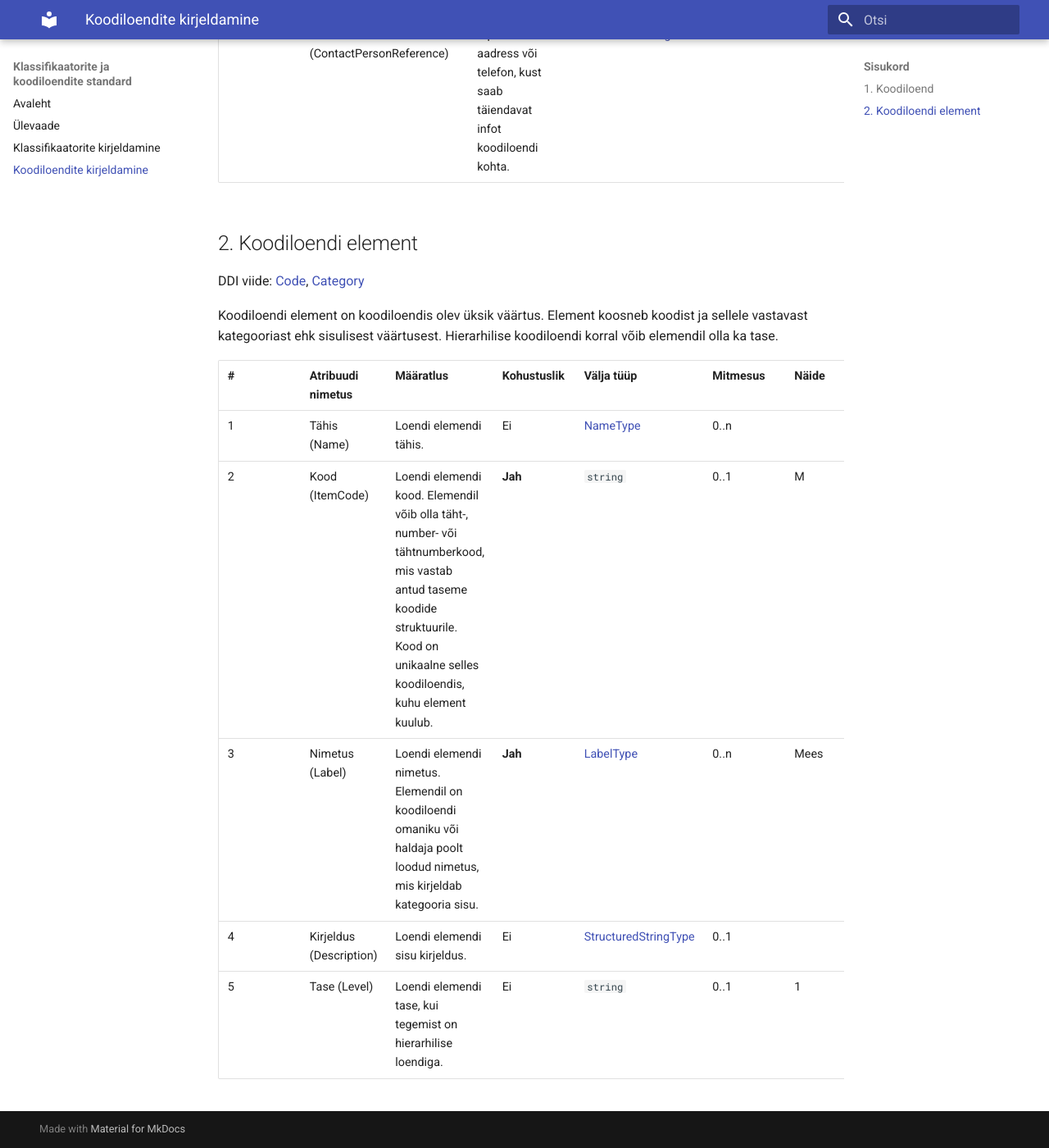
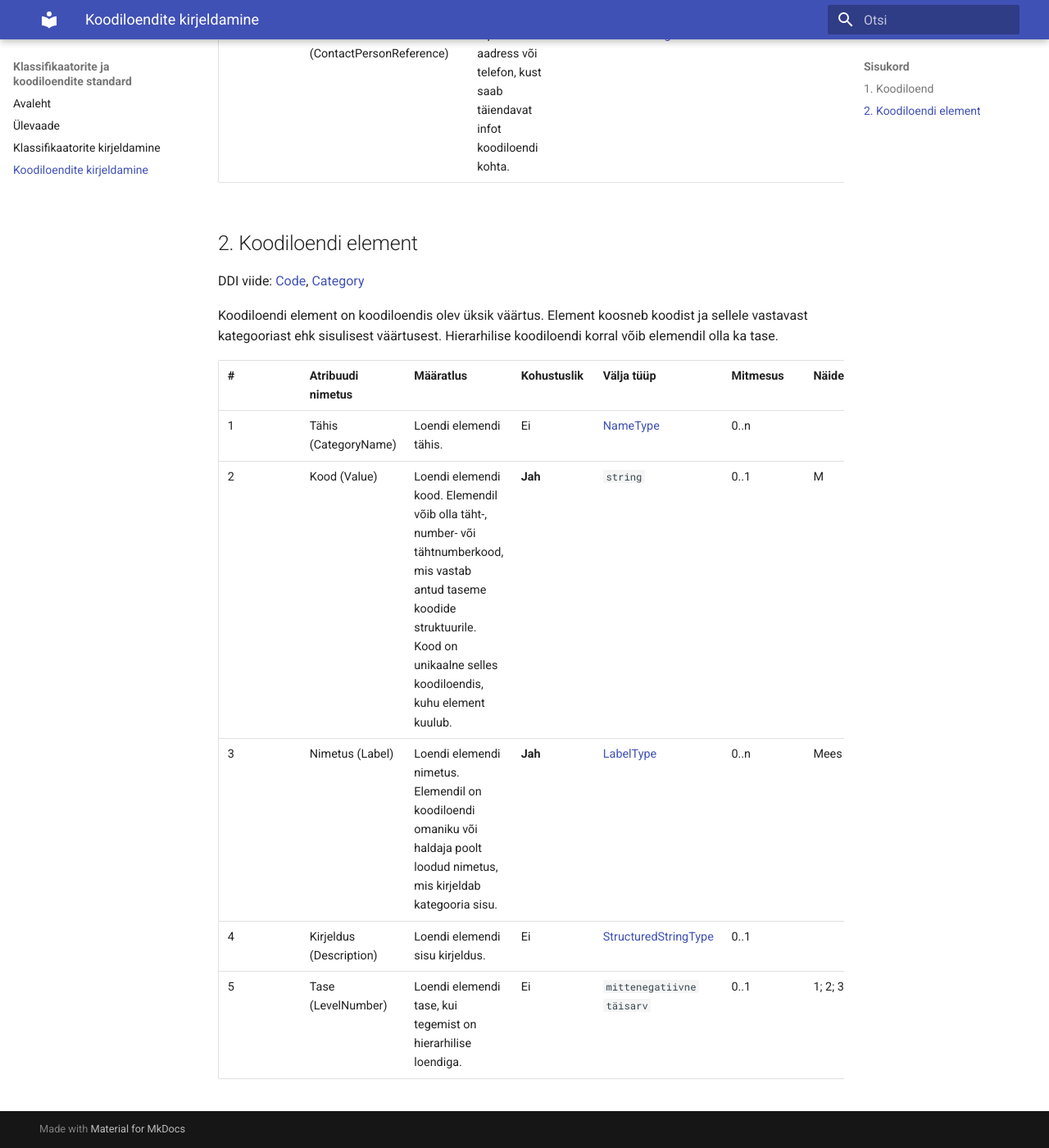
Before and after one commit to e-gov/Klassifikaatorite-ja-Koodiloendite-Standard, an MkDocs documentation site: the page built from docs/koodiloend/atribuudid.md, in a window 1280 px wide and 1400 px high, scrolled down 1365 px. Shown: the whole window at 82% size. Built offline with MkDocs 1.6.1 and Material for MkDocs 9.7.7, drawn with Linux system fonts in a browser that asks for light colours; some of the changed text lies outside the part shown.

Commit message:
Parandused

```diff
--- a/docs/koodiloend/atribuudid.md
+++ b/docs/koodiloend/atribuudid.md
@@ -17,7 +17,7 @@
 
 | # | Atribuudi nimetus | Määratlus | Kohustuslik | Välja tüüp | Mitmesus | Näide |
 |---|---|---|---|---|---|---|
-| 1 | Tähis (Name) | Koodiloendi tähis. | **Jah** | [NameType](https://docs.ddialliance.org/DDI-Lifecycle/3.3/model/composite-types/NameType/) | 0..n | IK_SUGU |
+| 1 | Tähis (CodeListName) | Koodiloendi tähis. | **Jah** | [NameType](https://docs.ddialliance.org/DDI-Lifecycle/3.3/model/composite-types/NameType/) | 0..n | IK_SUGU |
 | 2 | Nimetus (Label) | Koodiloendi nimetus. | **Jah** | [LabelType](https://docs.ddialliance.org/DDI-Lifecycle/3.3/model/composite-types/LabelType/) | 0..n | Sugu isikukoodist |
 | 3 | Kirjeldus (Description) | Koodiloendi sisu ja eesmärgi kirjeldus. | **Jah** | [StructuredStringType](https://docs.ddialliance.org/DDI-Lifecycle/3.3/model/composite-types/StructuredStringType/) | 0..1 | Isiku sugu, mis on tuletatud isikukoodi esimesest numbrist |
 | 4 | Kehtivuse algus (ValidFrom) | Kuupäev, millal koodiloend kehtima hakkas. | Ei | `kuupäev` | 0..1 | 2024-01-01 |
@@ -32,8 +32,8 @@
 
 | # | Atribuudi nimetus | Määratlus | Kohustuslik | Välja tüüp | Mitmesus | Näide |
 |---|---|---|---|---|---|---|
-| 1 | Tähis (Name) | Loendi elemendi tähis. | Ei | [NameType](https://docs.ddialliance.org/DDI-Lifecycle/3.3/model/composite-types/NameType/) | 0..n |  |
-| 2 | Kood (ItemCode) | Loendi elemendi kood. Elemendil võib olla täht-, number- või tähtnumberkood, mis vastab antud taseme koodide struktuurile. Kood on unikaalne selles koodiloendis, kuhu element kuulub. | **Jah** | `string` | 0..1 | M |
+| 1 | Tähis (CategoryName) | Loendi elemendi tähis. | Ei | [NameType](https://docs.ddialliance.org/DDI-Lifecycle/3.3/model/composite-types/NameType/) | 0..n |  |
+| 2 | Kood (Value) | Loendi elemendi kood. Elemendil võib olla täht-, number- või tähtnumberkood, mis vastab antud taseme koodide struktuurile. Kood on unikaalne selles koodiloendis, kuhu element kuulub. | **Jah** | `string` | 0..1 | M |
 | 3 | Nimetus (Label) | Loendi elemendi nimetus. Elemendil on koodiloendi omaniku või haldaja poolt loodud nimetus, mis kirjeldab kategooria sisu. | **Jah** | [LabelType](https://docs.ddialliance.org/DDI-Lifecycle/3.3/model/composite-types/LabelType/) | 0..n | Mees |
 | 4 | Kirjeldus (Description) | Loendi elemendi sisu kirjeldus. | Ei | [StructuredStringType](https://docs.ddialliance.org/DDI-Lifecycle/3.3/model/composite-types/StructuredStringType/) | 0..1 |  |
-| 5 | Tase (Level) | Loendi elemendi tase, kui tegemist on hierarhilise loendiga. | Ei | `string` | 0..1 | 1 |
+| 5 | Tase (LevelNumber) | Loendi elemendi tase, kui tegemist on hierarhilise loendiga. | Ei | `mittenegatiivne täisarv` | 0..1 | 1; 2; 3 |
```
Also changed, not shown: docs/01-ylevaade.md (+3 -3 lines), docs/klassifikaator/atribuudid.md (+12 -12 lines).
